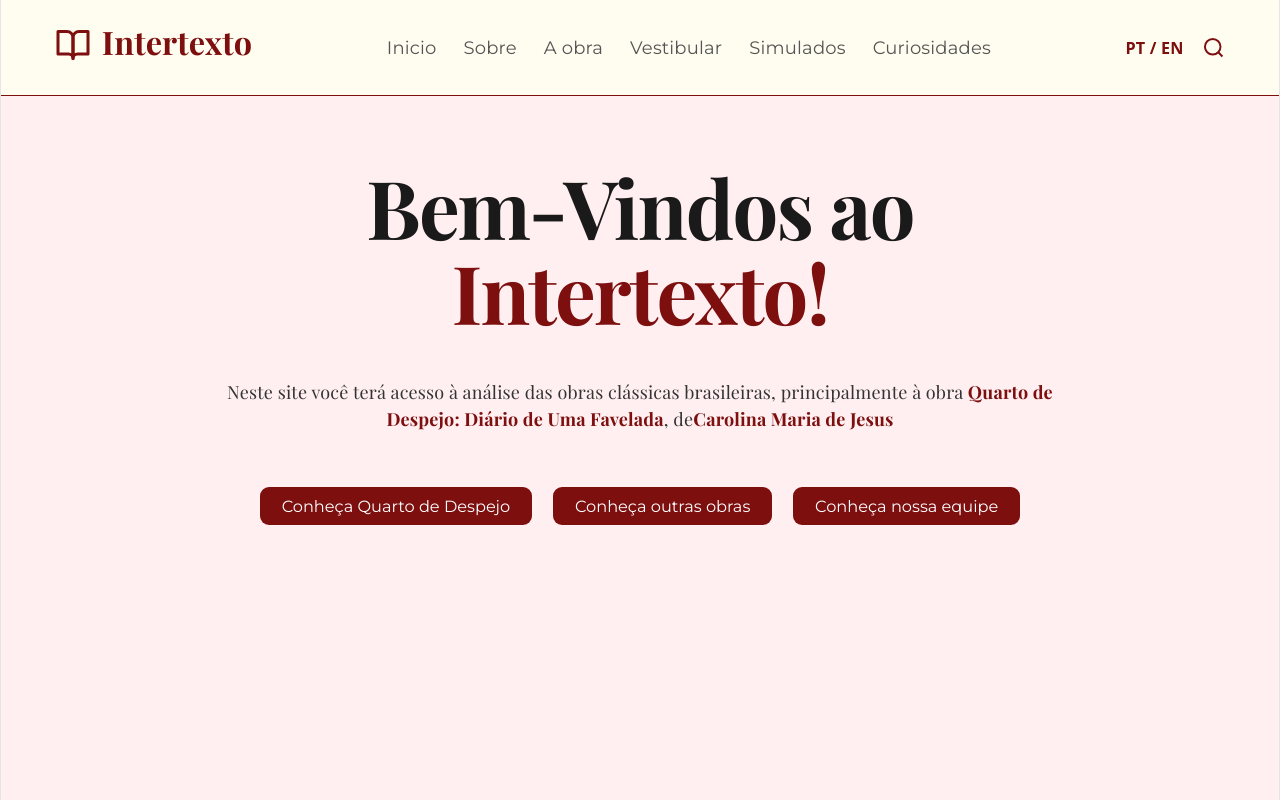
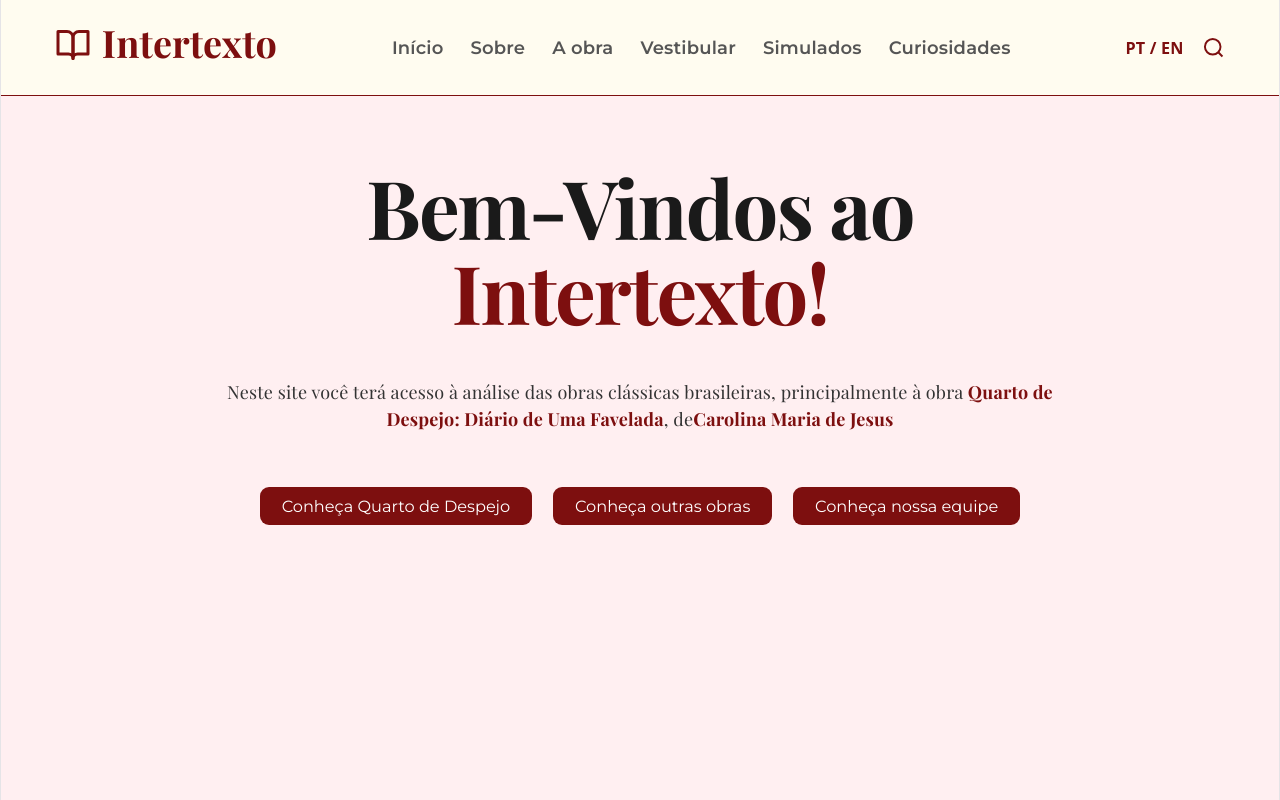
Before and after one commit to Jenniferkss/FrontEnd-Projeto-integrador, a React (Vite) app in the folder front-clube-do-livro/: page / in a window 1280 px wide. Built offline with nearby package versions, Linux system fonts and the light colour scheme; a web font is replaced by a local one.

Commit message:
Feat: Modifica página de início

```diff
--- a/front-clube-do-livro/src/components/Inicio/Inicio.jsx
+++ b/front-clube-do-livro/src/components/Inicio/Inicio.jsx
@@ -23,7 +23,7 @@ const Inicio = () => {
 
                 <nav className={styles.nav}>
                     <ul className={styles.menu}>
-                        <li>Inicio</li>
+                        <li>Início</li>
                         <li>Sobre</li>
                         <li>A obra</li>
                         <li>Vestibular</li>
--- a/front-clube-do-livro/src/components/Inicio/Inicio.module.css
+++ b/front-clube-do-livro/src/components/Inicio/Inicio.module.css
@@ -36,7 +36,7 @@
 
 .brand {
     font-family: 'Playfair Display', serif;
-    font-size: 1.8rem;
+    font-size: 2.1rem;
     font-weight: 700;
     color: #7d0f0f;
     margin-bottom: 0.58rem;
@@ -50,10 +50,9 @@
 
 .menu li {
     font-family: 'Montserrat', sans-serif;
-    font-weight: bold;
     font-size: 1rem;
     color: #555;
-    font-weight: 500;
+    font-weight: 550;
     cursor: pointer;
     transition: color 0.3s ease;
     cursor: pointer;
@@ -134,8 +133,18 @@
     cursor: pointer;
     transition: all 0.3s ease;
     margin-top: 2.5;
+
+    transition: transform 0.3s ease, background-color 0.3s ease;
 }
 
+.btn:hover {
+    transform: scale(1.1);
+    background-color: #911212;
+}
+
+.btn:active {
+    transform: scale(0.95);
+}
 
 .bookIcon {
   width: 2rem;
```
